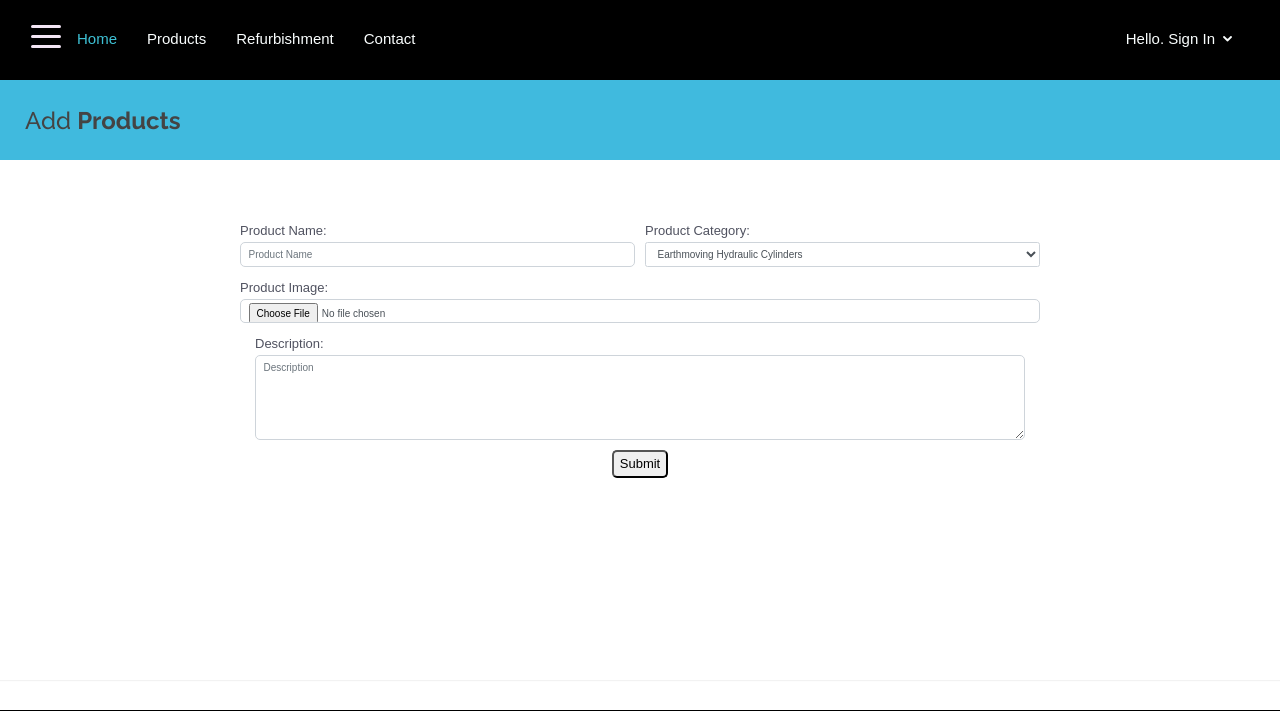
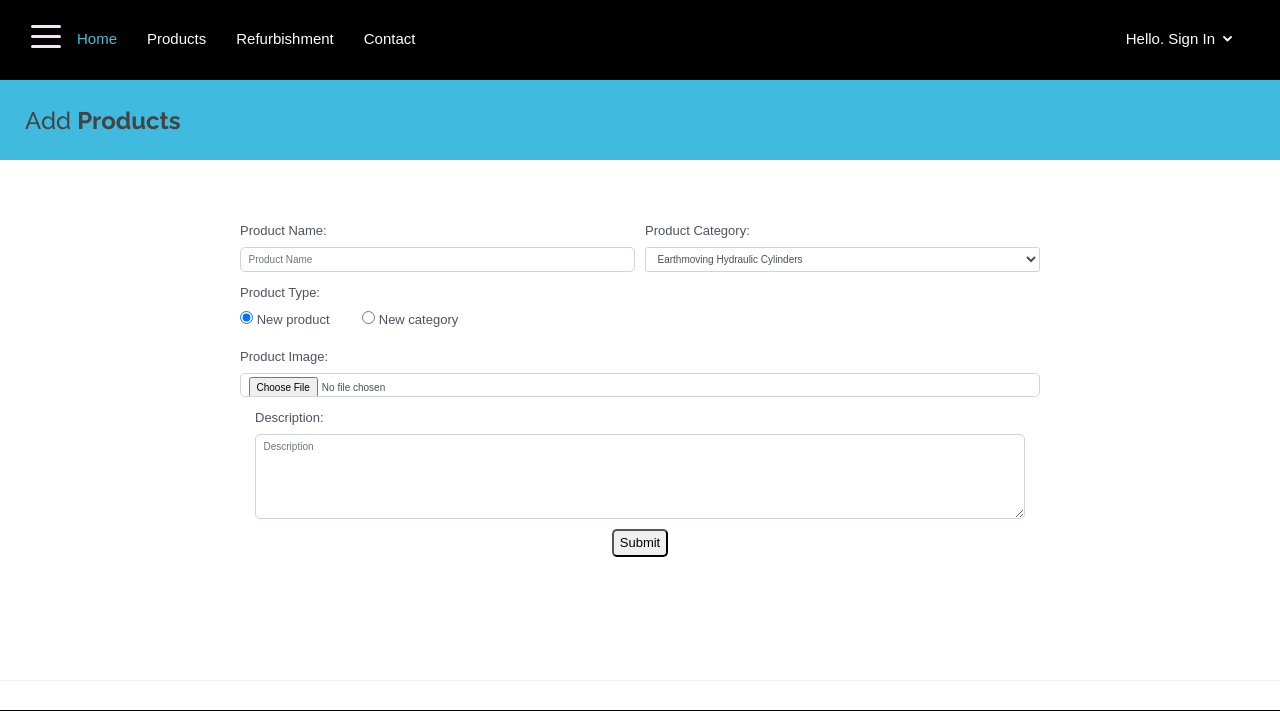
Before and after one commit to adarshnarayanhegde/project-alacrity, a PHP site: page /admin/add-product.php in a window 1280 px wide. Shown: the top 711 px of the page. Run offline with PHP 8.4, Linux system fonts and the light colour scheme; data comes from the database, SQL or seed files in the repository; some libraries are stand-ins or nearby versions.

Commit message:
add product

```diff
--- a/admin/add-product.php
+++ b/admin/add-product.php
@@ -258,12 +258,12 @@ function showCustomer() {
                         <form name="form1" action="" method="post" enctype="multipart/form-data" class="php-product-form">
                           <div class="form-row">
                             <div class="form-group col-md-6">
-								Product Name:
+                            <label>Product Name:</label>
                               <input type="text" name="pnm" class="form-control" style="border-radius:5px;" id="name" placeholder="Product Name" />
 							</div>
 
 							<div class="form-group col-md-6">
-								Product Category:
+              <label>Product Category:</label>
 								<select class="form-control" name="pcat" required>
                 <?php
                 $query = mysqli_query($dbconnect, "SELECT category_name FROM category")
@@ -276,14 +276,23 @@ function showCustomer() {
                 ?>
 								</select>
                 </div>
-
+                <div class="form-group col-md-12">
+								<!-- <label>Product Type:</label>
+								<input type="radio" value="2" class="form-control" name="ptype" checked>New product</div>
+                <input type="radio" value="1" class="form-control" name="ptype">New category</div> -->
+                <label>Product Type:</label><br>
+                <input type="radio" id="pro" name="ptype" value="2" checked>
+                <label for="male">New product</label> &nbsp &nbsp &nbsp &nbsp
+                <input type="radio" id="pro" name="ptype" value="1">
+                <label for="male">New category</label>
+              </div>
 							<div class="form-group col-md-12">
-								Product Image:
+								<label>Product Image:</label>
 								<input type="file" class="form-control" name="pimg" placeholder="Product Image" style="border-radius:5px;"></div>
-                          	</div>
+              </div>
 
                           <div class="form-group col-md-12">
-							  Description:
+                          <label>Description:</label>
                             <textarea class="form-control" name="pdesc" rows="5" data-rule="required" data-msg="Please write something for us" placeholder="Description" style="border-radius:5px;"></textarea>
                             <div class="validate"></div>
                           </div>
@@ -309,7 +318,7 @@ function showCustomer() {
 									$dst1="product_images/".$v3.$fnm;
 									move_uploaded_file($_FILES["pimg"]["tmp_name"], $dst);
 
-									$query = mysqli_query($dbconnect, "INSERT INTO products(product_name,product_image,product_category) VALUES ('$_POST[pnm]','$dst1','$_POST[pcat]');")
+									$query = mysqli_query($dbconnect, "INSERT INTO products(product_name,product_image,product_category,product_category_id) VALUES ('$_POST[pnm]','$dst1','$_POST[pcat]','$_POST[ptype]');")
 										or die (mysqli_error($dbconnect));
 								}
 							?>
--- a/admin/contacts.php
+++ b/admin/contacts.php
@@ -176,7 +176,7 @@ function showCustomername(name) {
             <div class="table-title">
                 <div class="row">
                     <div class="col-sm-4">
-						          <h2>Order <b>Details</b></h2>
+						          <h2>Contact <b>Details</b></h2>
 					          </div>
                 </div>
             </div>
@@ -186,7 +186,7 @@ function showCustomername(name) {
             <div class="col-sm-12">
               <div class="filter-group">
                 <label>Search</label>
-                <input type="text" class="form-control" id="cus_name" placeholder="Order Reference">
+                <input type="text" class="form-control" id="cus_name" placeholder="Name">
                 <button type="button" class="btn btn-primary" onclick="showCustomername(document.getElementById('cus_name').value)"><i class="fas fa-search" ></i></button>
 						</div>
             </div>
```
Also changed, not shown: admin/getcustomer.php (+0 -43 lines).
